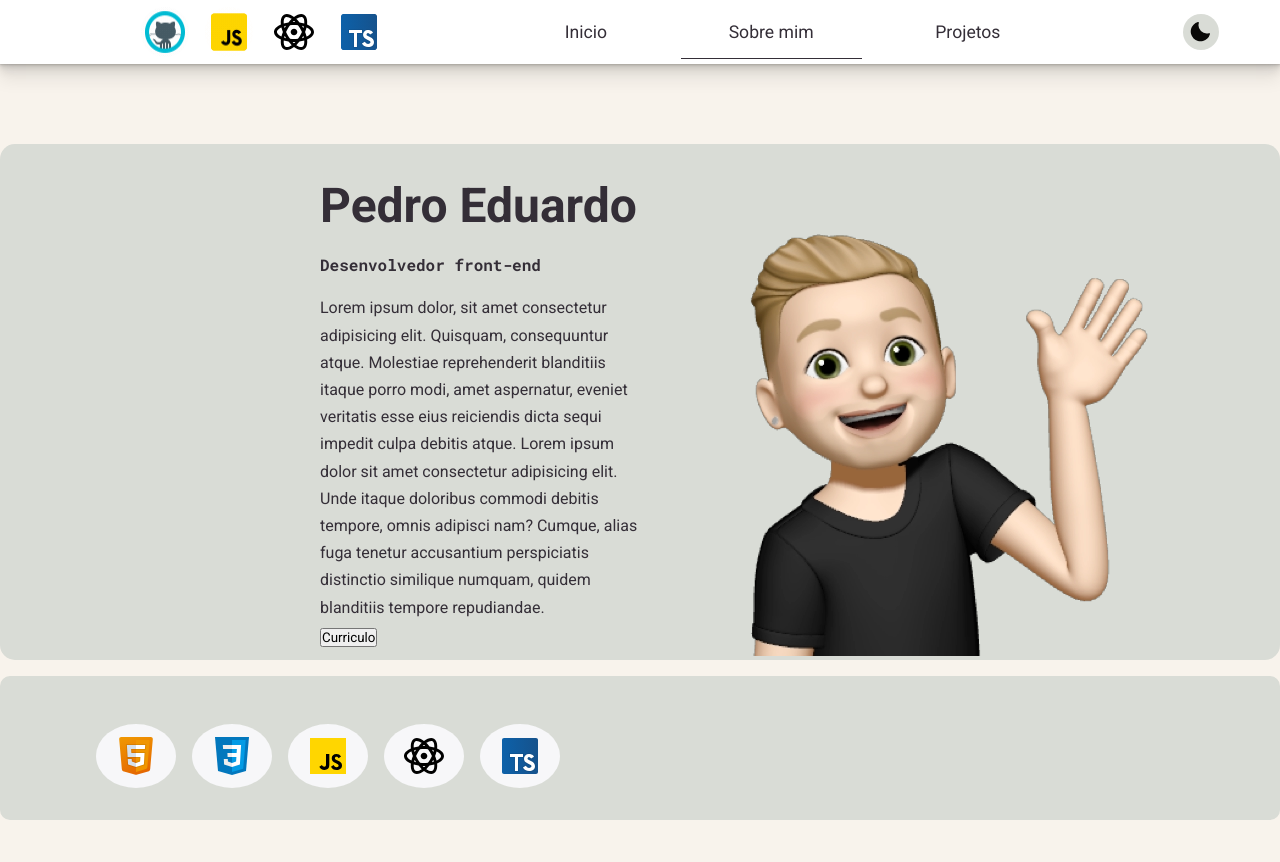
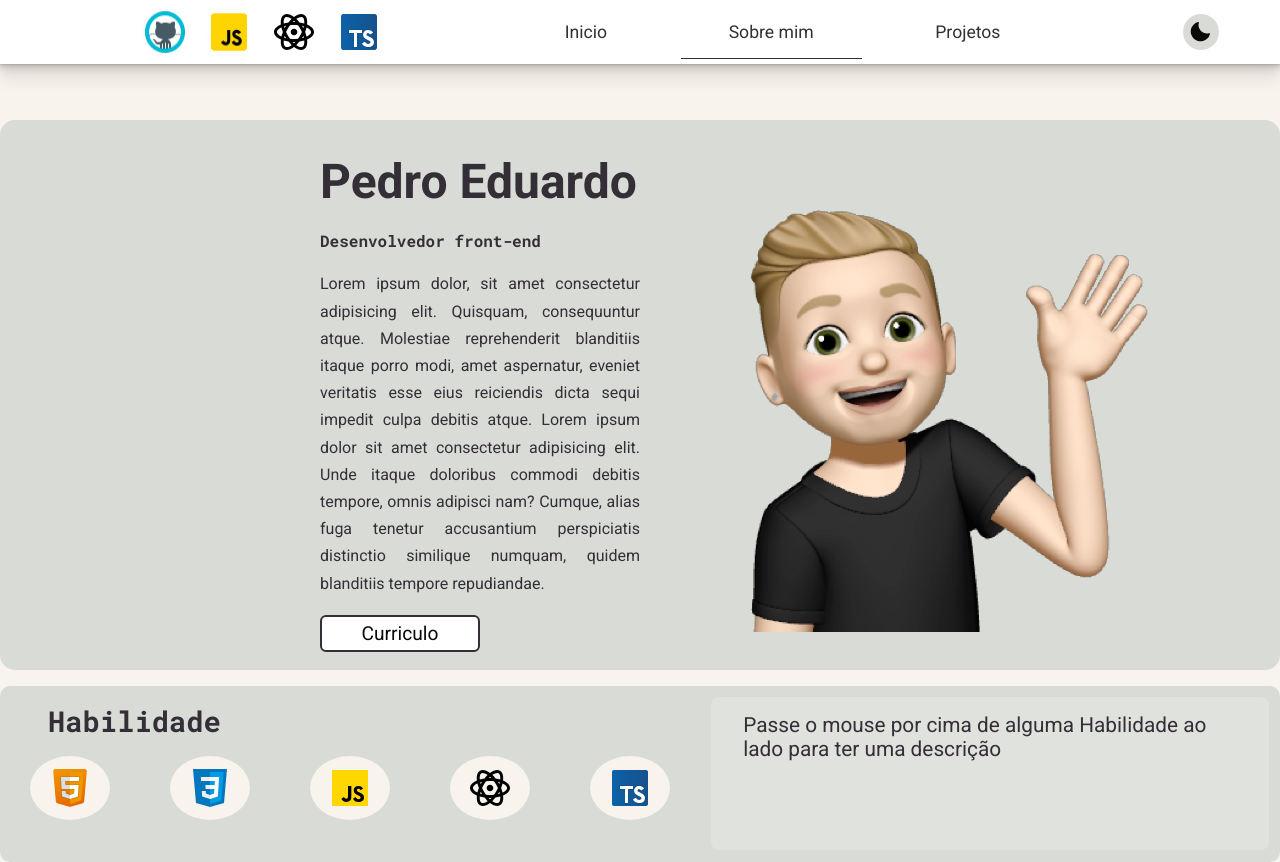
Before and after one commit to pedroeduardobibiano/Portfolio, a React (Vite) app: page /AboutMe in a window 1280 px wide. Before the commit the page ends 820 px from the top, so only its background shows below. Built offline with nearby package versions, Linux system fonts and the light colour scheme.

Commit message:
About-MePage_Completed

```diff
--- a/index.html
+++ b/index.html
@@ -31,7 +31,13 @@
       rel="stylesheet"
     />
     <meta name="viewport" content="width=device-width, initial-scale=1.0" />
-    <title>Vite + React + TS</title>
+
+
+    <title>Portifólio</title>
+    <link
+    rel="stylesheet"
+    href="https://cdnjs.cloudflare.com/ajax/libs/animate.css/4.1.1/animate.min.css"
+  />
   </head>
   <body>
     <div id="root"></div>
--- a/package.json
+++ b/package.json
@@ -9,6 +9,7 @@
     "preview": "vite preview"
   },
   "dependencies": {
+    "animate.css": "^4.1.1",
     "phosphor-react": "^1.4.1",
     "react": "^18.2.0",
     "react-dom": "^18.2.0",
--- /dev/null
+++ b/src/components/Fotter/index.tsx
@@ -0,0 +1,3 @@
+export function Fotter(){
+    return(<h1>Fotter</h1>)
+}
--- a/src/pages/AboutMe/Skill/index.tsx
+++ b/src/pages/AboutMe/Skill/index.tsx
@@ -1,5 +1,5 @@
-import  { AllHTMLAttributes, ReactNode, useState } from "react";
-import { ButtonContainer, ButtonContent, HabilitsContent, TextContent } from "./styles";
+import {  ReactNode, useState } from "react";
+import { TitleGlob, TextsContent, HabilitsContent, SkillContent, SubTitle, Title, TecContent, ContentButton, TitleNoPointer } from "./styles";
 
 import javascript from '../../../assets/Icons/javascript.svg'
 import html from '../../../assets/Icons/html.svg'
@@ -7,31 +7,33 @@ import css from '../../../assets/Icons/css.svg'
 import typescript from '../../../assets/Icons/typescript.svg'
 import react from '../../../assets/Icons/react.svg'
 
+import 'animate.css'
+
 export const data = [
     {
         id: 1,
         TecnologiaHTML: 'HTML',
-        textoHTML: 'html blablabla',
+        textoHTML: 'HTML é uma linguagem de marcação utilizada na construção de páginas na Web. Documentos HTML podem ser interpretados por navegadores.',
     },
     {
         id: 2,
         TecnologiaCSS: 'CSS',
-        textoCSS: 'css blabla bla',
+        textoCSS: 'Cascading Style Sheets é um mecanismo para adicionar estilos a uma página web, aplicado diretamente nas tags HTML ou ficar contido dentro das tags <style>',
     },
     {
         id: 3,
         TecnologiaJavaScript: 'JavaScript',
-        textoJavaScript: 'java bla bla ',
+        textoJavaScript: 'JavaScript é uma linguagem de programação interpretada estruturada, de script em alto nível com tipagem dinâmica fraca e multiparadigma. Juntamente com HTML e CSS, o JavaScript é uma das três principais tecnologias da World Wide Web ',
     },
     {
         id: 4,
         TecnologiaReactJS: 'ReactJS',
-        textoReactJS: 'React bla bla ',
+        textoReactJS: 'O React é uma biblioteca front-end JavaScript de código aberto com foco em criar interfaces de usuário em páginas web ',
     },
     {
         id: 5,
         TecnologiaTypeScript: 'TypeScript',
-        textoTypeScript: 'Type bla bla ',
+        textoTypeScript: 'TypeScript é uma linguagem de programação de código aberto desenvolvida pela Microsoft. É um superconjunto sintático estrito de JavaScript e adiciona tipagem estática opcional à linguagem. ',
     },
 ]
 
@@ -58,15 +60,15 @@ interface PropsTech {
 
 export function Skill() {
 
-    const [task, setTask] = useState<PropsTech[] | ReactNode>([])
+    const [task, setTask] = useState<ReactNode>()
 
     function handleClickHtml() {
         const textFillHtml = data.map((search) => {
             return (
-                <>
+                <SubTitle>
                     <h1>{search.TecnologiaHTML}</h1>
                     <h3>{search.textoHTML}</h3>
-                </>
+                </SubTitle>
             )
         })
         setTask(textFillHtml)
@@ -75,10 +77,10 @@ export function Skill() {
     function handleClickCss() {
         const textFillCss = data.map((search) => {
             return (
-                <>
+                <SubTitle>
                     <h1>{search.TecnologiaCSS}</h1>
                     <h3>{search.textoCSS}</h3>
-                </>
+                </SubTitle>
             )
         })
         setTask(textFillCss)
@@ -87,11 +89,11 @@ export function Skill() {
     function handleClickJS() {
         const textFillJS = data.map((search) => {
             return (
-                <>
+                <SubTitle>
                     <h1>{search.TecnologiaJavaScript}</h1>
                     <h3>{search.textoJavaScript}</h3>
 
-                </>
+                </SubTitle>
             )
         })
         setTask(textFillJS)
@@ -100,10 +102,10 @@ export function Skill() {
     function handleClickReact() {
         const textFillReact = data.map((search) => {
             return (
-                <>
+                <SubTitle>
                     <h1>{search.TecnologiaReactJS}</h1>
                     <h3>{search.textoReactJS}</h3>
-                </>
+                </SubTitle>
             )
         })
         setTask(textFillReact)
@@ -112,57 +114,65 @@ export function Skill() {
     function handleClickJTS() {
         const textFillTS = data.map((search) => {
             return (
-                <>
+                <SubTitle>
                     <h1>{search.TecnologiaTypeScript}</h1>
                     <h3>{search.textoTypeScript}</h3>
 
-                </>)
+                </SubTitle>)
         })
         setTask(textFillTS)
     }
 
+    function HandleSetContent() {
+        setTask("")
+    }
 
 
 
     return (
         <HabilitsContent>
 
-            <ButtonContent>
-
-                <ButtonContainer>
-                    <button onClick={handleClickHtml}>
+            <SkillContent>
+                <TitleGlob>Habilidade</TitleGlob>
+                <TecContent>
+                    <ContentButton>
+                    <button onMouseOver={handleClickHtml}
+                    onMouseOut={HandleSetContent}>
                         <img src={html} alt="" />
                     </button>
 
-                    <button onClick={handleClickCss}>
+                    <button onMouseOver={handleClickCss}
+                    onMouseOut={HandleSetContent}>
                         <img src={css} alt="" />
                     </button>
 
-                    <button onClick={handleClickJS}>
+                    <button onMouseOver={handleClickJS}
+                    onMouseOut={HandleSetContent}>
                         <img src={javascript} alt="" />
                     </button>
 
-                    <button onClick={handleClickReact}>
+                    <button onMouseOver={handleClickReact}
+                    onMouseOut={HandleSetContent}>
                         <img src={react} alt="" />
                     </button>
 
-                    <button onClick={handleClickJTS}>
+                    <button onMouseOver={handleClickJTS}
+                    onMouseOut={HandleSetContent}>
                         <img src={typescript} alt="" />
                     </button>
 
+                    </ContentButton>
+                </TecContent>
+            </SkillContent>
+            <TextsContent>
+                <Title>
+
+                {task == undefined || task == ""? <TitleNoPointer>{`Passe o mouse por cima de alguma Habilidade ao lado para ter uma descrição`}</TitleNoPointer> : ""}
 
 
-                </ButtonContainer>
-
-
-
-
-            </ButtonContent>
-
-            <TextContent>
-                {task === undefined? "Selecione uma técnologia" : ""}
-                <span>{task}</span>
-            </TextContent>
+                </Title>
+                <SubTitle>{task}</SubTitle>
+            </TextsContent>
 
 
         </HabilitsContent>
--- a/src/pages/AboutMe/Skill/styles.ts
+++ b/src/pages/AboutMe/Skill/styles.ts
@@ -7,10 +7,11 @@ export const HabilitsContent = styled.div`
     grid-template-columns: repeat(2, 1fr);
     border-radius: 10px;
 
-    background-color: ${({theme}) => theme.colors["Background-Theme"]};
+    background-color: ${({ theme }) => theme.colors["Background-Theme"]};
 
-    height: 9rem;
+    height: 11rem;
     margin-top: 1rem;
+
 `
 
 export const ButtonContent = styled.div`
@@ -18,6 +19,8 @@ export const ButtonContent = styled.div`
     grid-template-columns: 1fr 1fr 1fr;
     margin-left: 6rem;
     margin-top: 1rem;
+
+
 `;
 
 export const ButtonContainer = styled.div`
@@ -29,7 +32,7 @@ export const ButtonContainer = styled.div`
 
     button{
         border: none;
-        background-color: rgba(247, 247, 249);
+        background-color: ${({ theme }) => theme.colors["Background-N2"]};
         width: 5rem;
         height: 4rem;
         border-radius: 50%;
@@ -46,5 +49,119 @@ export const ButtonContainer = styled.div`
 `;
 
 export const TextContent = styled.div`
+div{
+    display: inline-block;
+      margin: 0 0.5rem;
+
+      animation: fadeInRightBig; /* referring directly to the animation's @keyframe declaration */
+      animation-duration: 1s; /* don't forget to set a duration! */
+    }
+background-color:#fff;
+
+
 
 `;
+
+
+export const TitleNoPointer = styled.div`
+ font-size: 1.5rem;
+ margin: 0.5rem 1rem;
+
+ font-weight: normal;
+ font-size: 1.3rem;
+
+
+`
+
+
+
+export const TitleGlob = styled.div`
+    padding:  1rem 3rem;
+    font-size: 1.8rem;
+    font-family: roboto mono;
+
+    font-weight: bold;
+`;
+export const TecContent = styled.div`
+
+    `;
+export const TextsContent = styled.div`
+    padding: 0.5rem 1rem;
+
+    background-color: rgba(247, 247, 249, 0.2);
+    margin: 0.7rem;
+
+    font-size: 0.7rem;
+
+    display: block;
+
+      animation: fadeInRightBig; /* referring directly to the animation's @keyframe declaration */
+      animation-duration: 1s; /* don't forget to set a duration! */
+      border-radius: 8px;
+`;
+
+export const SkillContent = styled.div`
+`
+
+
+export const ContentButton = styled.div`
+    display:flex;
+    justify-content:space-around;
+
+    width: 700px;
+
+    align-items:center;
+
+
+    button{
+        border: none;
+        background-color: ${({ theme }) => theme.colors["Background-N2"]};
+        width: 5rem;
+        height: 4rem;
+        border-radius: 50%;
+        display:flex ;
+        align-items:center;
+        justify-content:center;
+
+
+        &:hover{
+            background-color: rgba(247, 247, 249, 0.2);
+         transition: 01s;
+         img{
+            width: 3.3rem;
+        }
+        }
+    }
+`;
+
+export const Title = styled.h1`
+    display: block;
+
+      animation: fadeInRightBig; /* referring directly to the animation's @keyframe declaration */
+      animation-duration: 1s; /* don't forget to set a duration! */
+
+
+
+
+`
+
+export const SubTitle = styled.div`
+    display: block;
+
+      animation: fadeInRight; /* referring directly to the animation's @keyframe declaration */
+      animation-duration: 1s; /* don't forget to set a duration! */
+
+      font-size: 0.9rem;
+      font-weight: normal;
+
+      h3{
+        font-weight:normal;
+        margin-top: 0.2rem;
+      }
+
+      h1{
+        font-family: roboto mono;
+        font-size: 1.8rem;
+      }
+
+`
--- a/src/pages/AboutMe/index.tsx
+++ b/src/pages/AboutMe/index.tsx
@@ -2,6 +2,8 @@ import { AboutMeContainer, ContentMain, ImgContent, TitleContent } from "./style
 
 import Imagem from '../../assets/Icons/Eu.webp'
 import { Skill } from "./Skill";
+
+import Curriculo from '../../assets/docs/Curriculo-2023.pdf'
 
 export function AboutMe() {
     return (
@@ -13,12 +15,13 @@ export function AboutMe() {
                     <p> Lorem ipsum dolor, sit amet consectetur adipisicing elit. Quisquam, consequuntur atque. Molestiae reprehenderit blanditiis itaque porro modi, amet aspernatur, eveniet veritatis esse eius reiciendis dicta sequi impedit culpa debitis atque.
                         Lorem ipsum dolor sit amet consectetur adipisicing elit. Unde itaque doloribus commodi debitis tempore, omnis adipisci nam? Cumque, alias fuga tenetur accusantium perspiciatis distinctio similique numquam, quidem blanditiis tempore repudiandae.
                     </p>
-                    <button>Curriculo</button>
+                    <a href={Curriculo} target="_blank"><button>Curriculo</button></a>
+
                 </TitleContent>
-                <ImgContent><img src={Imagem} alt="" /></ImgContent>
+                <ImgContent><img src={Imagem} alt=""  /></ImgContent>
             </AboutMeContainer>
 
-            <Skill/>
+            <Skill />
         </ContentMain>
     )
 }
--- a/src/pages/AboutMe/styles.ts
+++ b/src/pages/AboutMe/styles.ts
@@ -11,7 +11,7 @@ export const AboutMeContainer = styled.div`
         max-width: 1420px;
          height: 100%;
 
-         margin-top: 5rem;
+         margin-top: 3.5rem;
 
 
          display:grid;
@@ -41,11 +41,26 @@ h4{
 
     p{
         margin-top: 1rem;
-        max-width: 20rem;
-        text-align: start;
+        max-width: 24rem;
+        text-align: justify;
 
         font-size:1rem;
         font-weight: normal;
+    }
+
+    button{
+        margin-top: 1.125rem;
+        margin-bottom: 1.125rem;
+        background-color:red;
+        border:none;
+        width: 10rem;
+        height: 2.3rem;
+        background-color: ${({theme}) => theme.colors["Background-N1"]};
+        color: ${({theme}) => theme.colors["Fonte-F2"]};
+        border-radius: 6px;
+
+        font-size: 1.2rem;
+        border: 2px solid ${({theme}) => theme.colors["Fonte-F1"]};
     }
 `
 
--- a/src/pages/Home/index.tsx
+++ b/src/pages/Home/index.tsx
@@ -1,7 +1,6 @@
 import { HomeContent, HomeContainer, ImgContent, TextContent, TextTitle } from "./styles";
 
 import Photo from '../../assets/Icons/Eu.webp'
-import { AboutMe } from "../AboutMe";
 
 export function Home() {
     return (
--- a/src/pages/Home/styles.ts
+++ b/src/pages/Home/styles.ts
@@ -1,13 +1,12 @@
 import styled from "styled-components";
 
 export const HomeContainer = styled.div`
-    background-color: ${({ theme }) => theme.colors["Background-N1"]};
+    background-color: ${({ theme }) => theme.colors["Background-Theme"]};
     margin: 0 auto;
     max-width: 1420px;
     height: 100%;
-    margin-top: 5rem;
-    box-shadow: rgba(173, 181, 189, 0.1) -5px 5px, rgba(173, 181, 189, 0.1) -10px 10px, rgba(173, 181, 189, 0.1) -15px 15px, rgba(173, 181, 189, 0.1) -20px 20px, rgba(173, 181, 189, 0.01) -25px 25px;
-    height: 70vh;
+    margin-top: 3.5rem;
+    box-shadow: rgba(0, 0, 0, 0.35) 0px 5px 15px;    height: 70vh;
 
     border-radius: 70px 250px 70px 250px;
 
--- a/src/styles/theme/default.ts
+++ b/src/styles/theme/default.ts
@@ -9,7 +9,7 @@ export const defaultTheme = {
         "Fonte-F1": "#342E37",
         "Fonte-F2": "#0A0908",
 
-    }
+    }as const
 };
 
 export const defaultThemeDark = {
@@ -23,5 +23,5 @@ export const defaultThemeDark = {
         "Fonte-F1": "#FAFAFA",
         "Fonte-F2": "#EAE0D5",
 
-    }
+    }as const
 };
```
Also changed, not shown: 2 other files (tests, documents, lock files or other folders).
